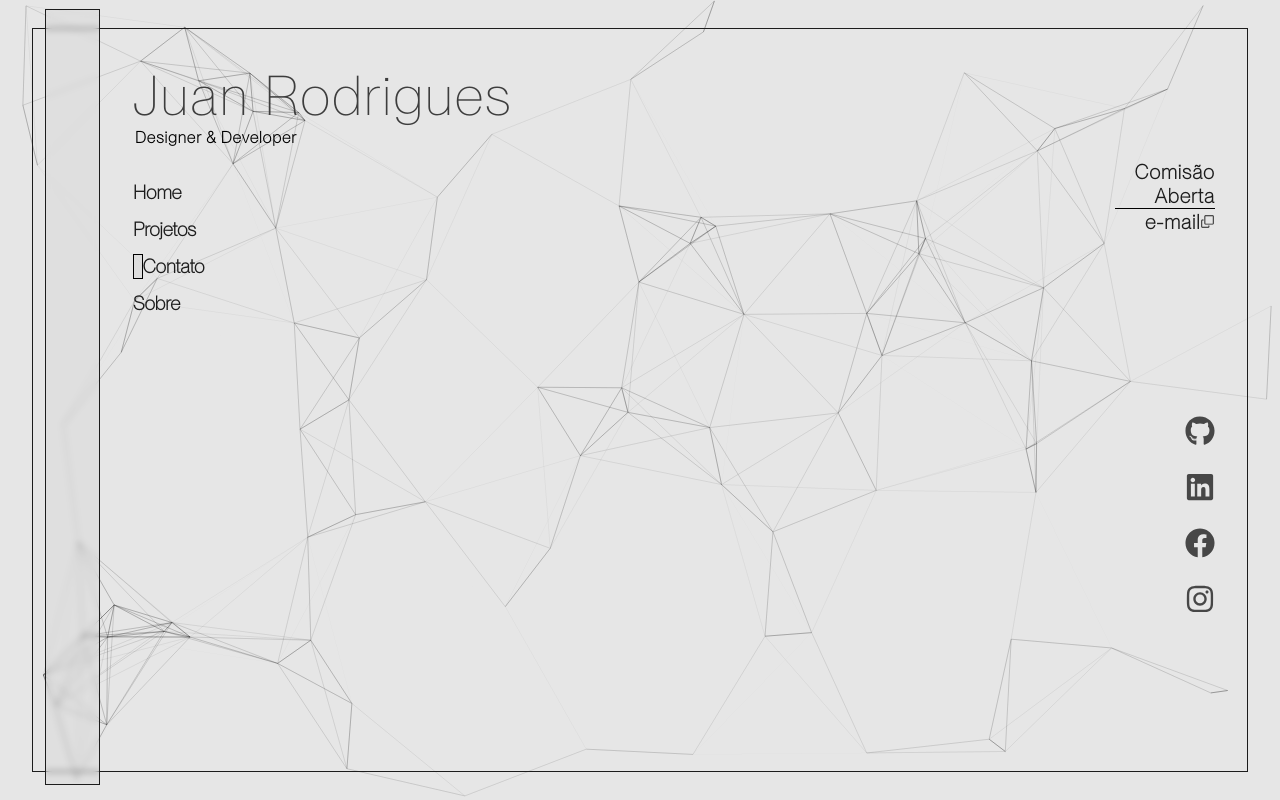
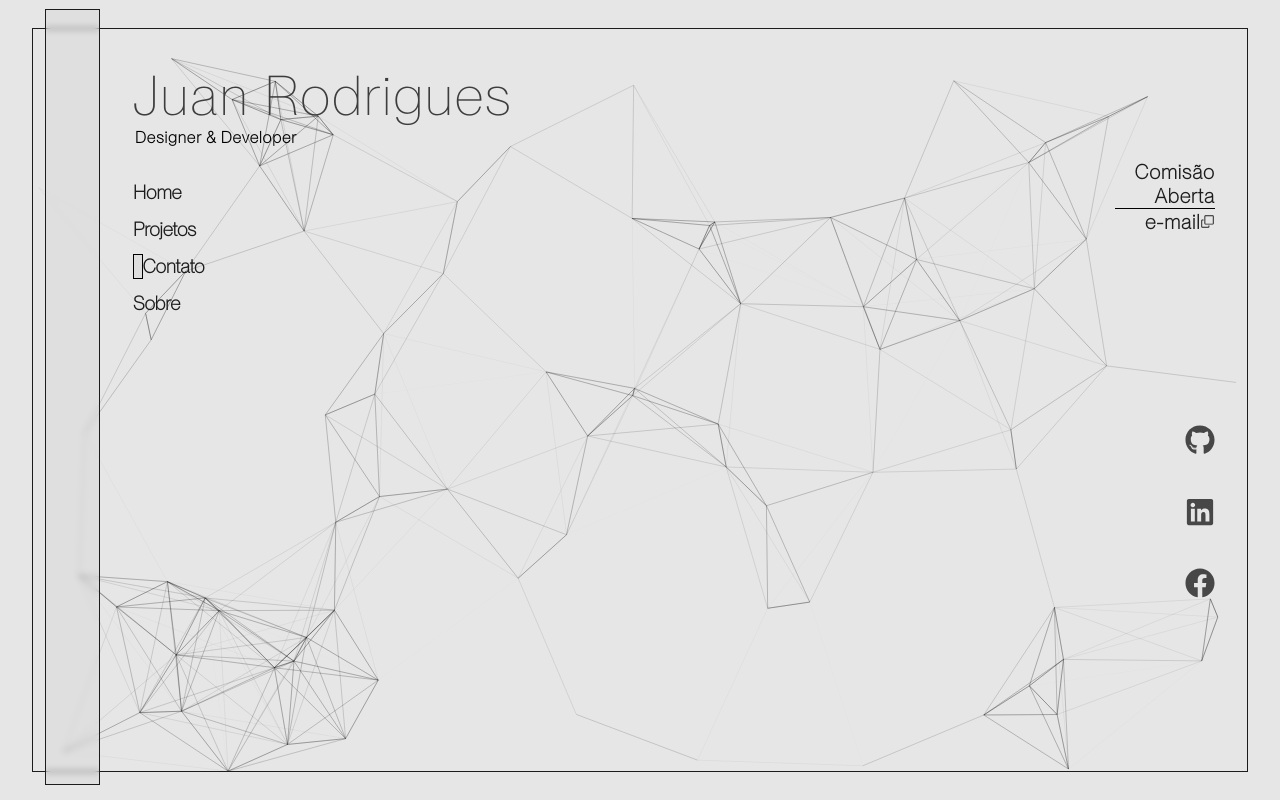
Before and after one commit to x-Cloudy/Portifolio, a React (Vite) app: page / in a window 1280 px wide. Both pictures are taken after a click on the button "Contato". Built offline with nearby package versions, Linux system fonts and the light colour scheme.

Commit message:
Sobre page deploy

```diff
--- a/src/assets/Contato/Contato.css
+++ b/src/assets/Contato/Contato.css
@@ -57,3 +57,14 @@
   right: 20px;
   color: rgb(0, 58, 0);
 }
+
+.contato-btns {
+  text-decoration: none;
+  color: #000000b0;
+  transition: color .3s ease-in-out;
+  font-size: 30px;
+}
+
+.contato-btns:hover {
+  color: black;
+}
--- a/src/assets/Contato/Contato.jsx
+++ b/src/assets/Contato/Contato.jsx
@@ -42,10 +42,18 @@ export default function Contato() {
         </div>
       </div>
       <div className="contato-links">
-        <FaGithub />
-        <FaLinkedin />
-        <FaFacebook />
-        <FaInstagram />
+        <a href="https://github.com/x-Cloudy" target="_blank" rel="noopener noreferrer" className="contato-btns">
+          <FaGithub />
+        </a>
+        <a href="https://www.linkedin.com/in/juan-rodrigues-671baa276/" target="_blank" rel="noopener noreferrer" className="contato-btns">
+          <FaLinkedin />
+        </a>
+        <a href="https://www.facebook.com/profile.php?id=100032017518912" target="_blank" rel="noopener noreferrer" className="contato-btns">
+          <FaFacebook />
+        </a>
+        {/* <a href="https://github.com/x-Cloudy" target="_blank" rel="noopener noreferrer" className="contato-btns">
+          <FaInstagram />
+        </a> */}
       </div>
     </div>
   )
--- a/src/assets/Particles/options.js
+++ b/src/assets/Particles/options.js
@@ -34,7 +34,7 @@ const particleConfig = {
       color: "#000000",
       distance: 180,
       enable: true,
-      opacity: 0.30,
+      opacity: 0.40,
       width: 0.7,
     },
     move: {
@@ -64,6 +64,7 @@ const particleConfig = {
     },
   },
   detectRetina: false,
+  fullScreen: false
 }
 
 export default particleConfig
--- a/src/assets/Sobre/Sobre.css
+++ b/src/assets/Sobre/Sobre.css
@@ -44,13 +44,15 @@
 .container-carousel {
   width: 30vw;
   max-width: 400px;
-  overflow-x: scroll;
+  overflow-x: hidden;
 }
 
 .sobre-carousel {
   position: relative;
   display: flex;
   width: 60vw;
+  max-width: 800px;
+  transition: transform .4s ease;
 }
 
 .container-carousel::-webkit-scrollbar {
@@ -61,18 +63,17 @@
   display: flex;
   position: relative;
   flex-direction: column;
-  width: 50%;
+  width: 30vw;
   max-width: 400px;
   height: 600px;
   margin-top: 10px;
   overflow-y: scroll;
-  margin-right: 10px;
 }
-
+/*WORKING NOW*/
 .sobre-skills {
   display: flex;
   position: relative;
-  width: 50%;
+  width: 30vw;
   max-width: 400px;
   height: 600px;
   margin-top: 10px;
@@ -99,9 +100,14 @@
 .scroll_arrow {
   position: absolute;
   bottom: -10px;
-  left: -40px;
+  left: 0px;
   font-size: 40px;
   animation: scrollMove 1s infinite;
+}
+
+.spaceFixBtn {
+  width: 50px;
+  height: 70px;
 }
 
 .arrow-button {
--- a/src/assets/Sobre/Sobre.jsx
+++ b/src/assets/Sobre/Sobre.jsx
@@ -7,6 +7,7 @@ export default function Sobre() {
   const [isActive, setIsActive] = useState(false)
   const [roll, setRoll] = useState(0)
   const sobre_texto = useRef()
+
 
   const overflowVerif = () => {
     if (sobre_texto.current.offsetWidth <= 352) {
@@ -50,11 +51,18 @@ export default function Sobre() {
     )
   }
 
-  const ScrollButton = ({ right }) => {
+  function handleClickRight() {
+    setRoll(-30)
+  }
+  function handleClickLeft() {
+    setRoll(0)
+  }
+
+  const ScrollButton = ({ right, onHandleClick }) => {
     let isRight;
     right ? isRight = 'right' : isRight = '';
     return (
-      <button className={`arrow-button ${isRight}`}><IoIosArrowBack /></button>
+      <button className={`arrow-button ${isRight}`} onClick={onHandleClick}><IoIosArrowBack /></button>
     )
   }
 
@@ -72,17 +80,19 @@ export default function Sobre() {
         <img src={foto} alt="foto de perfil" />
 
         <div className="content-container">
-          <ScrollButton right={false} />
+          <div className="spaceFixBtn">
+            {roll < 0 && <ScrollButton right={false} onHandleClick={handleClickLeft} />}
+          </div>
           <div className="container-carousel">
-            <div className="sobre-carousel">
+            <div className="sobre-carousel" style={{ transform: `translate(${roll}vw, 0px)` }}>
               <SobreTexto />
               <SobreSkill />
             </div>
           </div>
-          <ScrollButton right={true} />
+          {roll === 0 && <ScrollButton right={true} onHandleClick={handleClickRight} />}
         </div>
 
-        {isActive && <ScrollArrow />}
+        {isActive && roll === 0 && <ScrollArrow />}
       </div>
     </div>
   )
--- a/src/index.css
+++ b/src/index.css
@@ -22,12 +22,3 @@ body {
   height: 100vh;
   user-select: none;
 }
-
-#particles-js {
-  display: flex;
-  position: absolute;
-  filter: blur(0px);
-  width: 95vw;
-  height: 92.7vh;
-  z-index: 0;
-}
--- a/src/main.jsx
+++ b/src/main.jsx
@@ -8,7 +8,7 @@ import './index.css'
 ReactDOM.createRoot(document.getElementById('root')).render(
   <React.StrictMode>
     <PageProvider>
-      <div>
+      <div className='main-container'>
         <Particle />
         <App />
       </div>
```
